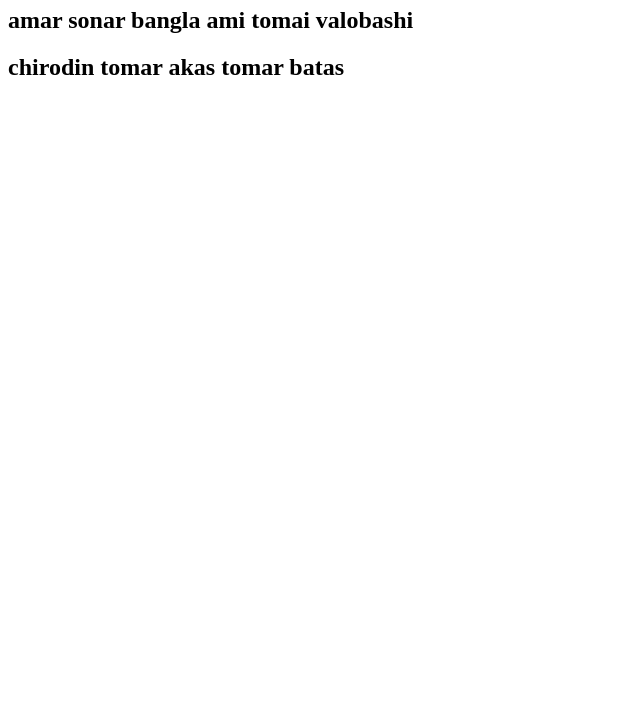
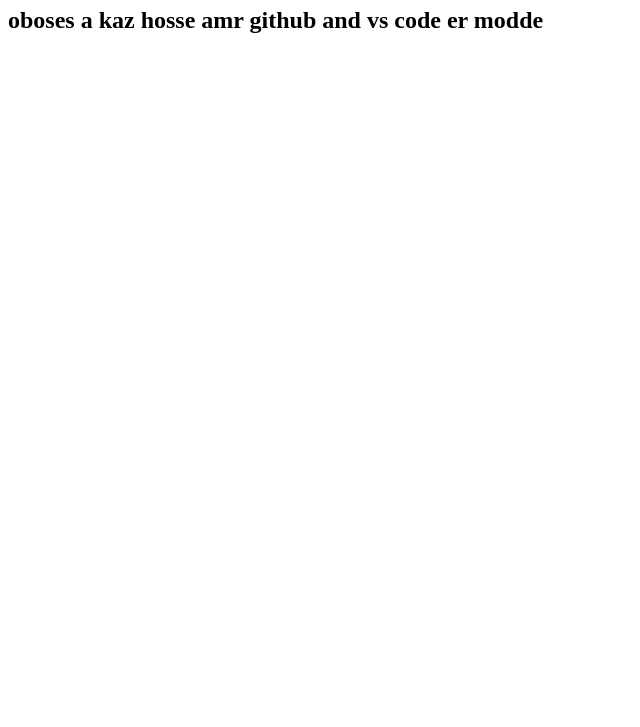
Before and after one commit to gajiul-dev5/my-first-website, a plain HTML site: page index.html in a window 1280 px wide. Shown: the part 73-800 px from the top of the page, without its empty margins (0-640 px from the left). Drawn offline with Linux system fonts and the light colour scheme.

Commit message:
github added

```diff
--- a/index.html
+++ b/index.html
@@ -7,8 +7,7 @@
 </head>
 <body>
   <h1>THIS IS MY FIRST EVER WEBSITE </h1>
-  <h2>amar sonar bangla ami tomai valobashi</h2>
-  <h2>chirodin tomar akas tomar batas</h2>
+  <h2>oboses a  kaz hosse amr github and vs code er modde</h2>
 
 </body>
 </html>
```
Also changed, not shown: css.html (deleted, +0 -11 lines).
